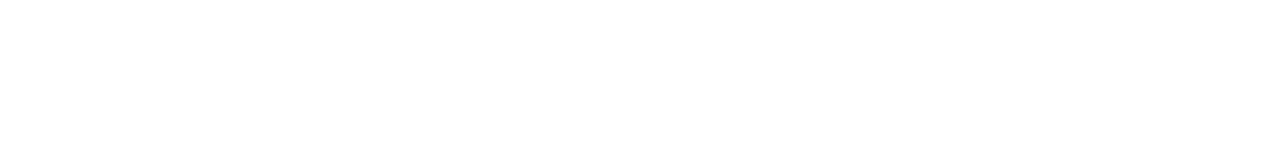
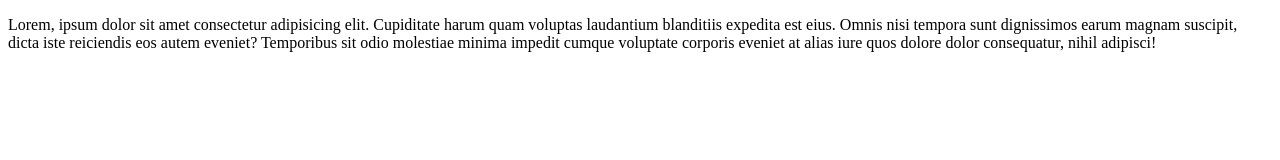
Before and after one commit to mishranilesh012/material-design-project, a plain HTML site: page main-page/admin/admin.html in a window 1280 px wide. Drawn offline with Linux system fonts and the light colour scheme.

Commit message:
changes in para

```diff
--- a/main-page/admin/admin.html
+++ b/main-page/admin/admin.html
@@ -7,6 +7,6 @@
     <title>admin page</title>
 </head>
 <body>
-
+    <p>Lorem, ipsum dolor sit amet consectetur adipisicing elit. Cupiditate harum quam voluptas laudantium blanditiis expedita est eius. Omnis nisi tempora sunt dignissimos earum magnam suscipit, dicta iste reiciendis eos autem eveniet? Temporibus sit odio molestiae minima impedit cumque voluptate corporis eveniet at alias iure quos dolore dolor consequatur, nihil adipisci!</p>
 </body>
 </html>
```
